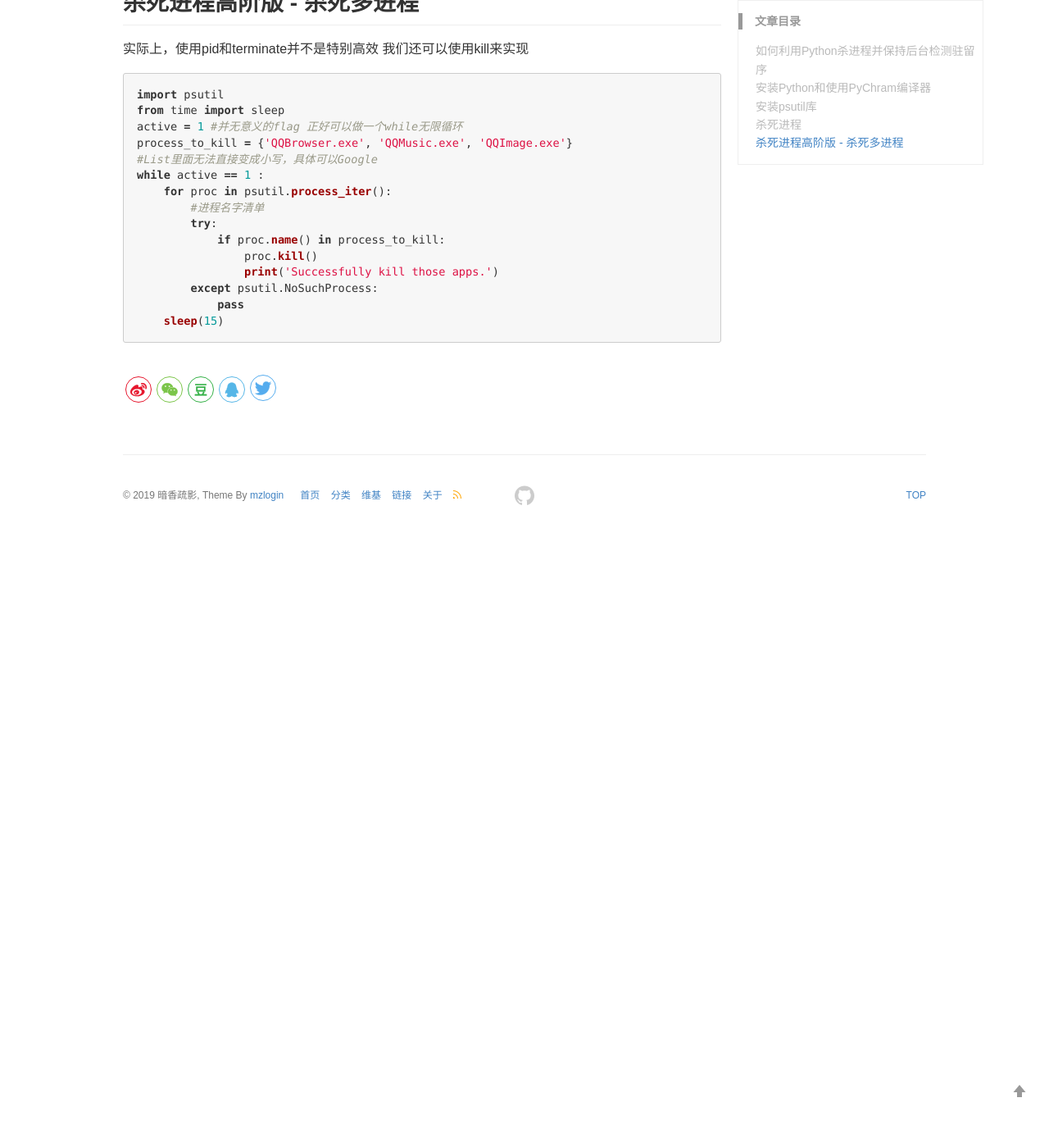
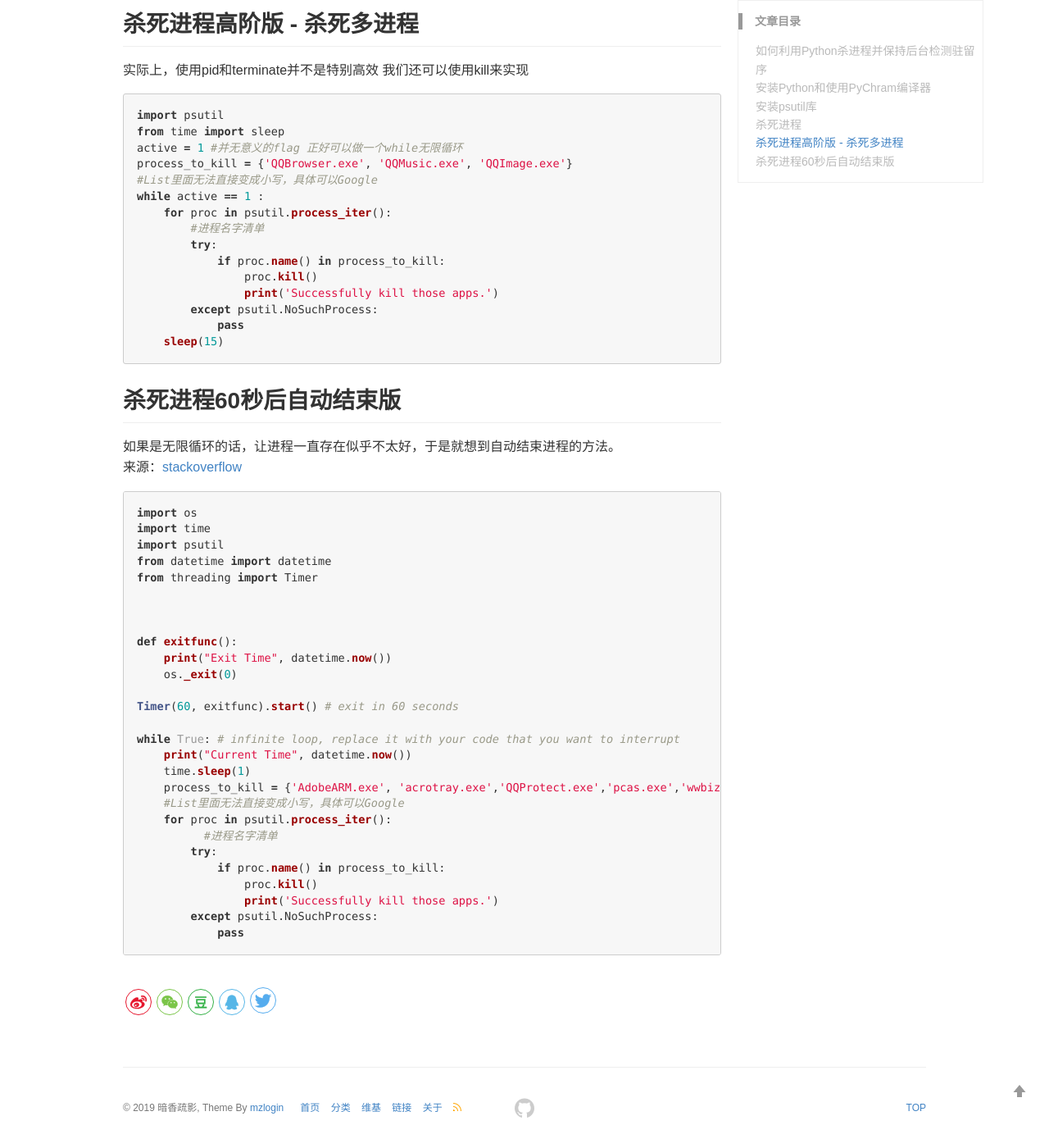
Before and after one commit to dzvision/backup-ghpages, a Jekyll site: the page built from _posts/2019-10-12-Python-taskkill-Windows.md, in a window 1280 px wide and 1400 px high, scrolled down 1726 px. Shown: the whole window at 82% size. Built offline with Jekyll 4.4.1, drawn with Linux system fonts in a browser that asks for light colours; comment, search, counter and statistics services are not loaded; before the commit the page ends 2379 px from its top, so only the background shows below that.

Commit message:
Taskkill Update
Taskkill Update - Add auto kill time function

````diff
--- a/_posts/2019-10-12-Python-taskkill-Windows - Copy.md
+++ b/_posts/2019-10-12-Python-taskkill-Windows.md
@@ -84,3 +84,36 @@ while active == 1 :
             pass
     sleep(15)
 ```
+
+## 杀死进程60秒后自动结束版
+如果是无限循环的话，让进程一直存在似乎不太好，于是就想到自动结束进程的方法。
+来源：[stackoverflow](https://stackoverflow.com/questions/20775624/end-python-code-after-60-seconds)
+```python
+import os
+import time
+import psutil
+from datetime import datetime
+from threading import Timer
+
+
+
+def exitfunc():
+    print("Exit Time", datetime.now())
+    os._exit(0)
+
+Timer(60, exitfunc).start() # exit in 60 seconds
+
+while True: # infinite loop, replace it with your code that you want to interrupt
+    print("Current Time", datetime.now())
+    time.sleep(1)
+    process_to_kill = {'AdobeARM.exe', 'acrotray.exe','QQProtect.exe','pcas.exe','wwbizsrv.exe','dy_service.exe'}
+    #List里面无法直接变成小写，具体可以Google
+    for proc in psutil.process_iter():
+          #进程名字清单
+        try:
+            if proc.name() in process_to_kill:
+                proc.kill()
+                print('Successfully kill those apps.')
+        except psutil.NoSuchProcess:
+            pass
+```
````
